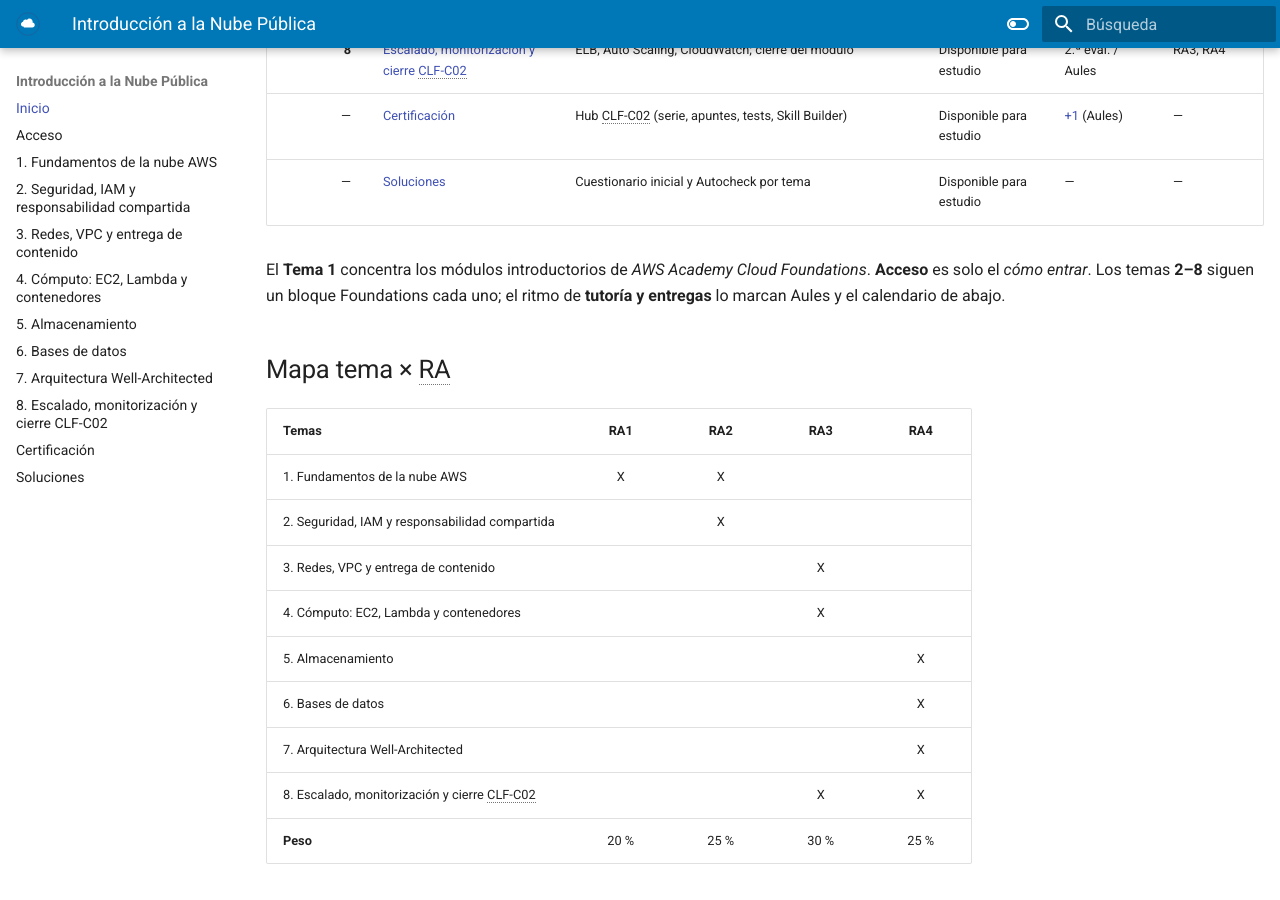
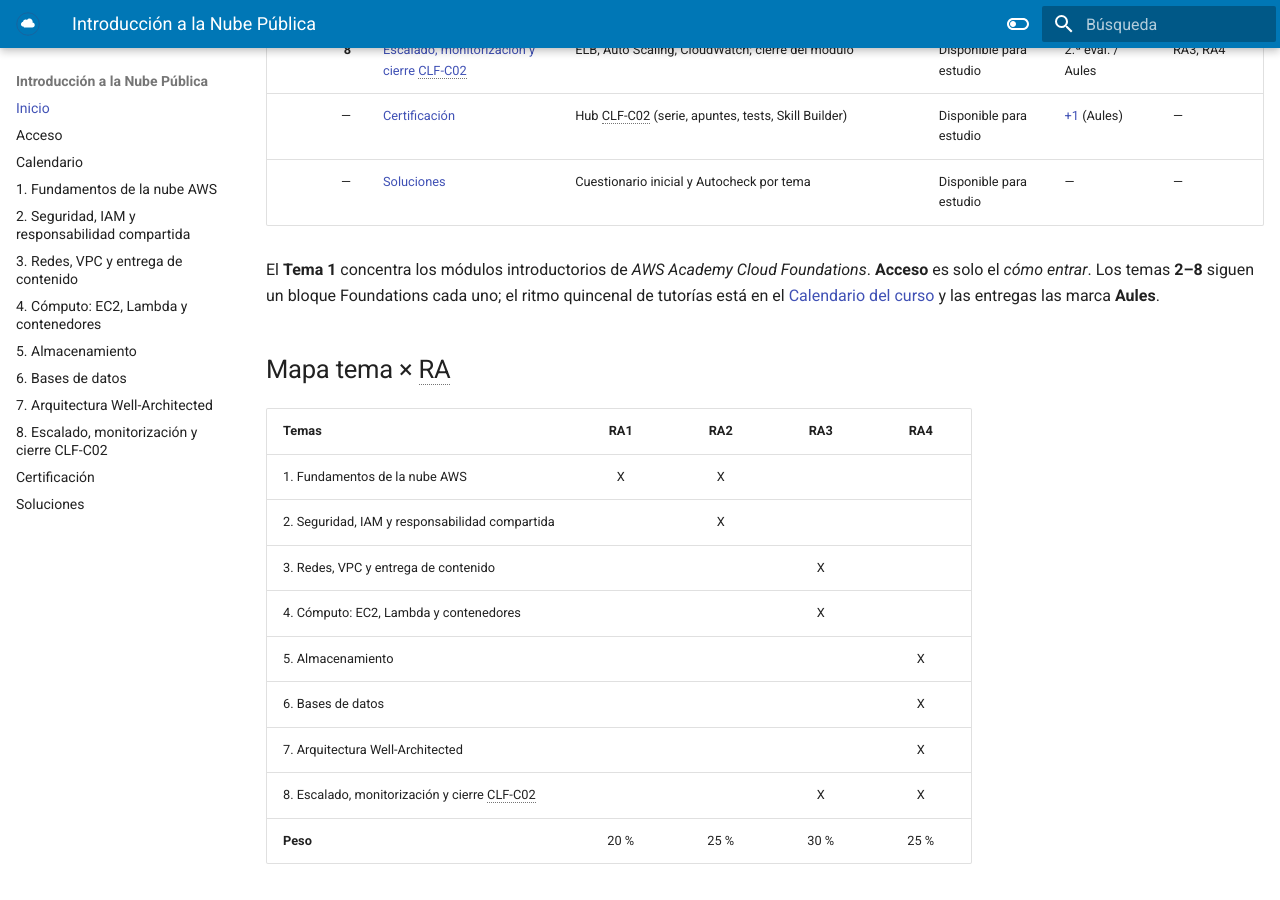
Before and after one commit to fjavier-hernandez/cloud, an MkDocs documentation site: the page built from docs/index.md, in a window 1280 px wide and 900 px high, scrolled down 2314 px. Built offline with MkDocs 1.6.1 and Material for MkDocs 9.7.7, drawn with Linux system fonts in a browser that asks for light colours; some of the changed text lies outside the part shown.

Commit message:
Añadir calendario público del curso (nav tras Acceso) y avisar que las fechas de examen aún no están fijadas.
Co-authored-by: Cursor <cursoragent@cursor.com>

```diff
--- a/docs/index.md
+++ b/docs/index.md
@@ -54,7 +54,7 @@ En este sitio puedes **estudiar todos los temas** a tu ritmo. Eso no abre entreg
 | — | [Certificación](99-certificacion/certificacion.md) | Hub CLF-C02 (serie, apuntes, tests, Skill Builder) | Disponible para estudio | [+1](#mas-uno-clf) (Aules) | — |
 | — | [Soluciones](90-soluciones/soluciones.md) | Cuestionario inicial y Autocheck por tema | Disponible para estudio | — | — |
 
-El **Tema 1** concentra los módulos introductorios de *AWS Academy Cloud Foundations*. **Acceso** es solo el *cómo entrar*. Los temas **2–8** siguen un bloque Foundations cada uno; el ritmo de **tutoría y entregas** lo marcan Aules y el calendario de abajo.
+El **Tema 1** concentra los módulos introductorios de *AWS Academy Cloud Foundations*. **Acceso** es solo el *cómo entrar*. Los temas **2–8** siguen un bloque Foundations cada uno; el ritmo quincenal de tutorías está en el [Calendario del curso](calendario.md) y las entregas las marca **Aules**.
 
 ### Mapa tema × RA
 
@@ -209,8 +209,9 @@ Fuentes utilizadas en la elaboración de estos apuntes:
 
 | Página | Contenido |
 | --- | --- |
-| [Inicio](index.md) | Evaluación y calendario |
+| [Inicio](index.md) | Evaluación y mapa del curso |
 | [Acceso](00-acceso/acceso.md) | Entrar a Academy, lab y Skill Builder |
+| [Calendario](calendario.md) | Ritmo quincenal T1–T8 (orientativo) |
 | [Temas 1–8](#temas-del-curso) | Apuntes Foundations + puente Practitioner |
 | [Certificación](99-certificacion/certificacion.md) | Hub CLF-C02 (notas + autocheck examen) |
 | [Soluciones](90-soluciones/soluciones.md) | Cuestionario inicial + Autocheck por tema |
--- a/mkdocs.yml
+++ b/mkdocs.yml
@@ -11,6 +11,7 @@ exclude_docs: |
 nav:
   - "Inicio": "index.md"
   - "Acceso": "00-acceso/acceso.md"
+  - "Calendario": "calendario.md"
   - "1. Fundamentos de la nube AWS": "01-fundamentos-nube-aws/tema1.md"
   - "2. Seguridad, IAM y responsabilidad compartida": "02-seguridad-iam/tema2.md"
   - "3. Redes, VPC y entrega de contenido": "03-redes-entrega-contenido/tema3.md"
```
Also changed, not shown: Planificación/README.md (+1 -1 lines), docs/calendario.md (added, +46 -0 lines).
